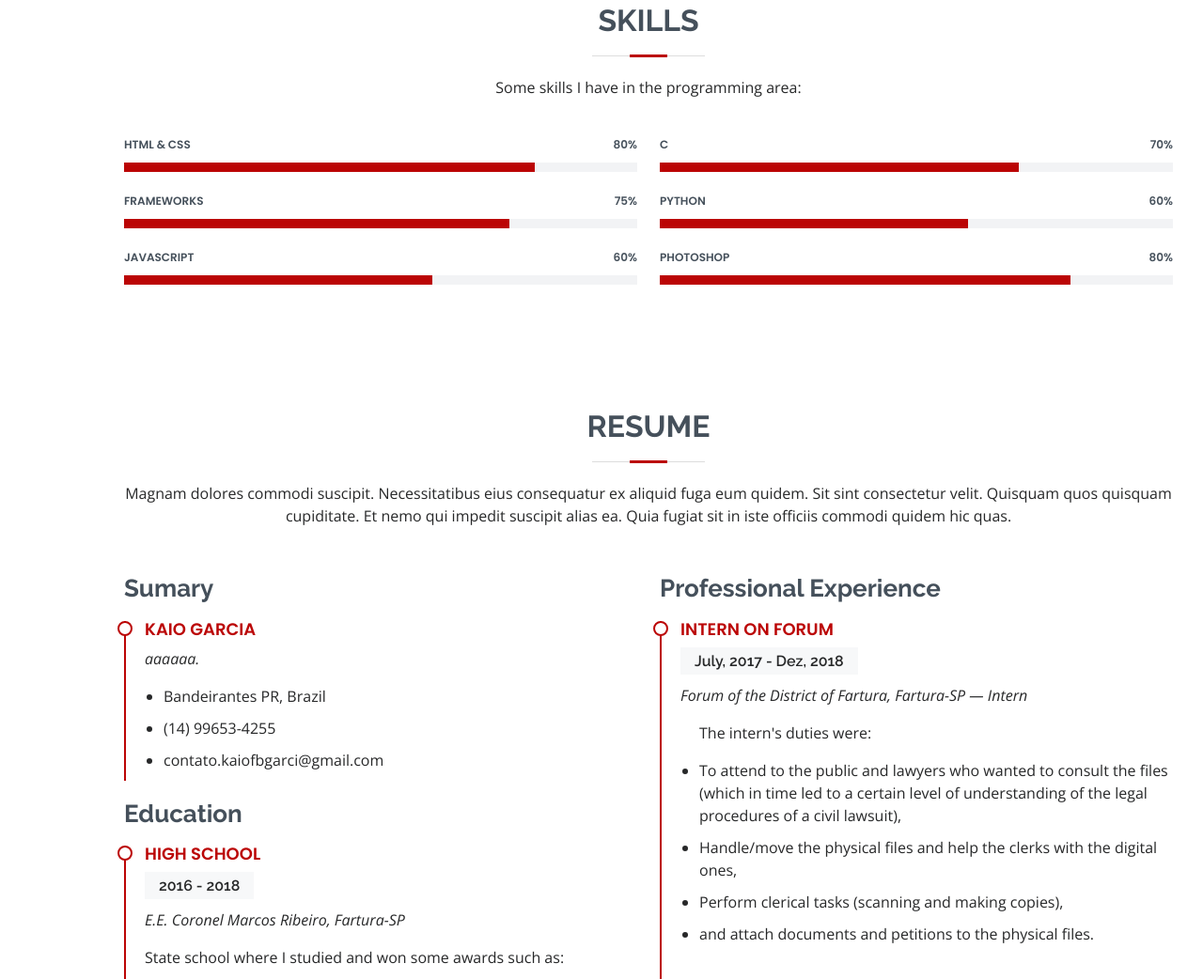
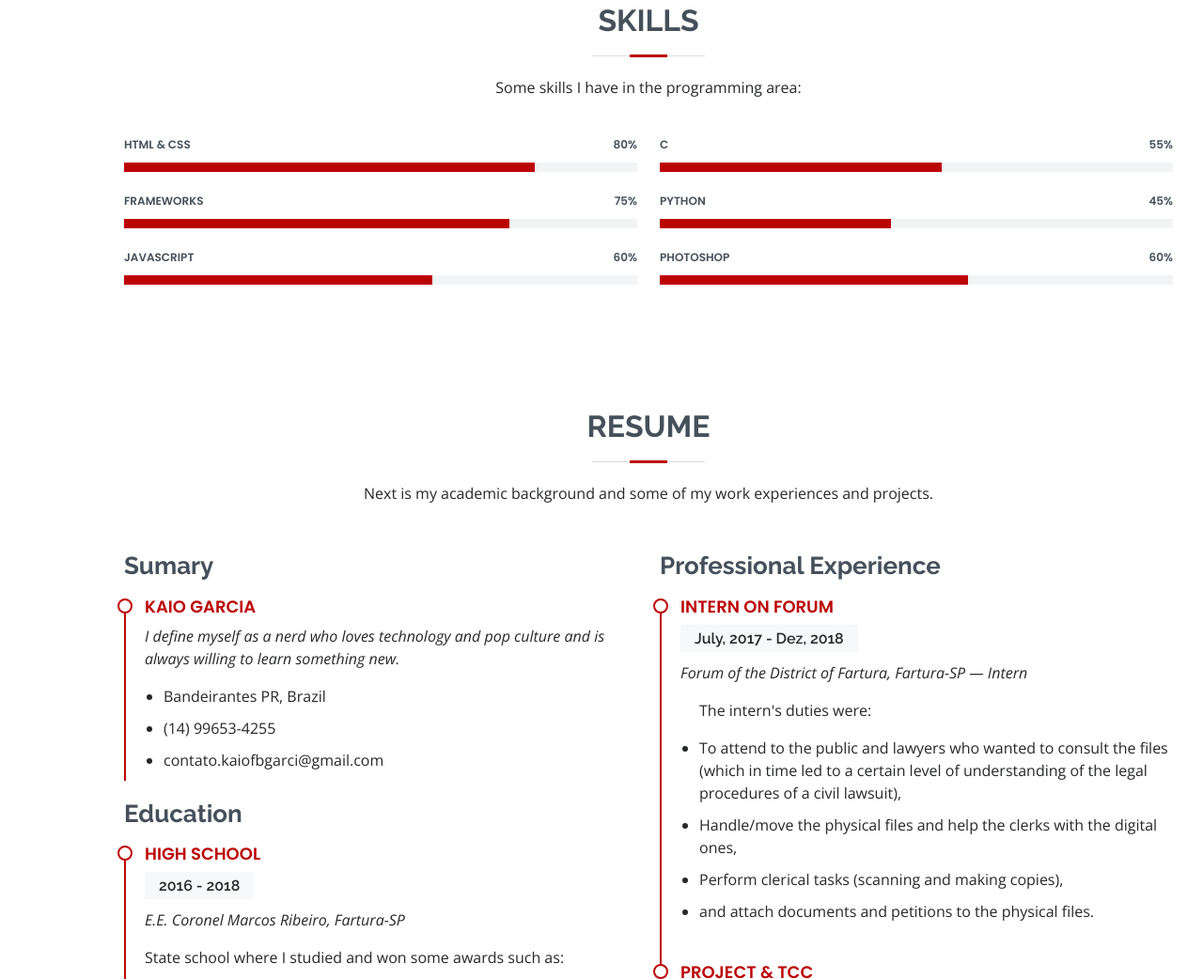
Before and after one commit to kaiofbgarcia/MyPersonalSite, a plain HTML site: page index.html in a window 1280 px wide. Shown: the part 1493-2535 px from the top of the page at 94% size. Drawn offline with nearby package versions, Linux system fonts and the light colour scheme.

Commit message:
info complete

```diff
--- a/index.html
+++ b/index.html
@@ -157,23 +157,23 @@
           <div class="col-lg-6">
 
             <div class="progress">
-              <span class="skill">C <i class="val">70%</i></span>
+              <span class="skill">C <i class="val">55%</i></span>
               <div class="progress-bar-wrap">
-                <div class="progress-bar" role="progressbar" aria-valuenow="70" aria-valuemin="0" aria-valuemax="100"></div>
+                <div class="progress-bar" role="progressbar" aria-valuenow="55" aria-valuemin="0" aria-valuemax="100"></div>
               </div>
             </div>
 
             <div class="progress">
-              <span class="skill">Python <i class="val">60%</i></span>
+              <span class="skill">Python <i class="val">45%</i></span>
               <div class="progress-bar-wrap">
-                <div class="progress-bar" role="progressbar" aria-valuenow="60" aria-valuemin="0" aria-valuemax="100"></div>
+                <div class="progress-bar" role="progressbar" aria-valuenow="45" aria-valuemin="0" aria-valuemax="100"></div>
               </div>
             </div>
 
             <div class="progress">
-              <span class="skill">Photoshop <i class="val">80%</i></span>
+              <span class="skill">Photoshop <i class="val">60%</i></span>
               <div class="progress-bar-wrap">
-                <div class="progress-bar" role="progressbar" aria-valuenow="80" aria-valuemin="0" aria-valuemax="100"></div>
+                <div class="progress-bar" role="progressbar" aria-valuenow="60" aria-valuemin="0" aria-valuemax="100"></div>
               </div>
             </div>
 
@@ -190,7 +190,7 @@
 
         <div class="section-title">
           <h2>Resume</h2>
-          <p>Magnam dolores commodi suscipit. Necessitatibus eius consequatur ex aliquid fuga eum quidem. Sit sint consectetur velit. Quisquam quos quisquam cupiditate. Et nemo qui impedit suscipit alias ea. Quia fugiat sit in iste officiis commodi quidem hic quas.</p>
+          <p>Next is my academic background and some of my work experiences and projects.</p>
         </div>
 
         <div class="row">
@@ -198,7 +198,7 @@
             <h3 class="resume-title">Sumary</h3>
             <div class="resume-item pb-0">
               <h4>Kaio Garcia</h4>
-              <p><em>aaaaaa.</em></p>
+              <p><em>I define myself as a nerd who loves technology and pop culture and is always willing to learn something new.</em></p>
               <ul>
                 <li>Bandeirantes PR, Brazil</li>
                 <li>(14) 99653-4255</li>
@@ -219,7 +219,7 @@
               <h4>Bachelor in Computer Science </h4>
               <h5>2019 - 2023</h5>
               <p><em>Universidade Estadual do Norte do Paraná (UENP-CLM), Bandeirantes-PR</em></p>
-              <p>aaaaaaaaaa</p>
+              <p>Education at a university, scheduled to end in 2023.</p>
             </div>
           </div>
           <div class="col-lg-6">
@@ -257,7 +257,7 @@
 
         <div class="section-title">
           <h2>Portfolio</h2>
-          <p>Magnam dolores commodi suscipit. Necessitatibus eius consequatur ex aliquid fuga eum quidem. Sit sint consectetur velit. Quisquam quos quisquam cupiditate. Et nemo qui impedit suscipit alias ea. Quia fugiat sit in iste officiis commodi quidem hic quas.</p>
+          <p>My portfolio contains some of my personal mini-projects, random code written in class or for learning, and some sample photos created with Photoshop to be posted.</p>
         </div>
 
         <div class="row">
@@ -583,7 +583,7 @@
         <!-- You can delete the links only if you purchased the pro version. -->
         <!-- Licensing information: [license-url] -->
         <!-- Purchase the pro version with working PHP/AJAX contact form: https://bootstrapmade.com/free-html-bootstrap-template-my-resume/ -->
-        Designed by <a href="https://bootstrapmade.com/">BootstrapMade</a>
+        Designed by <a href="https://bootstrapmade.com/" target="_blank">BootstrapMade</a>
       </div>
     </div>
   </footer><!-- End Footer -->
```
